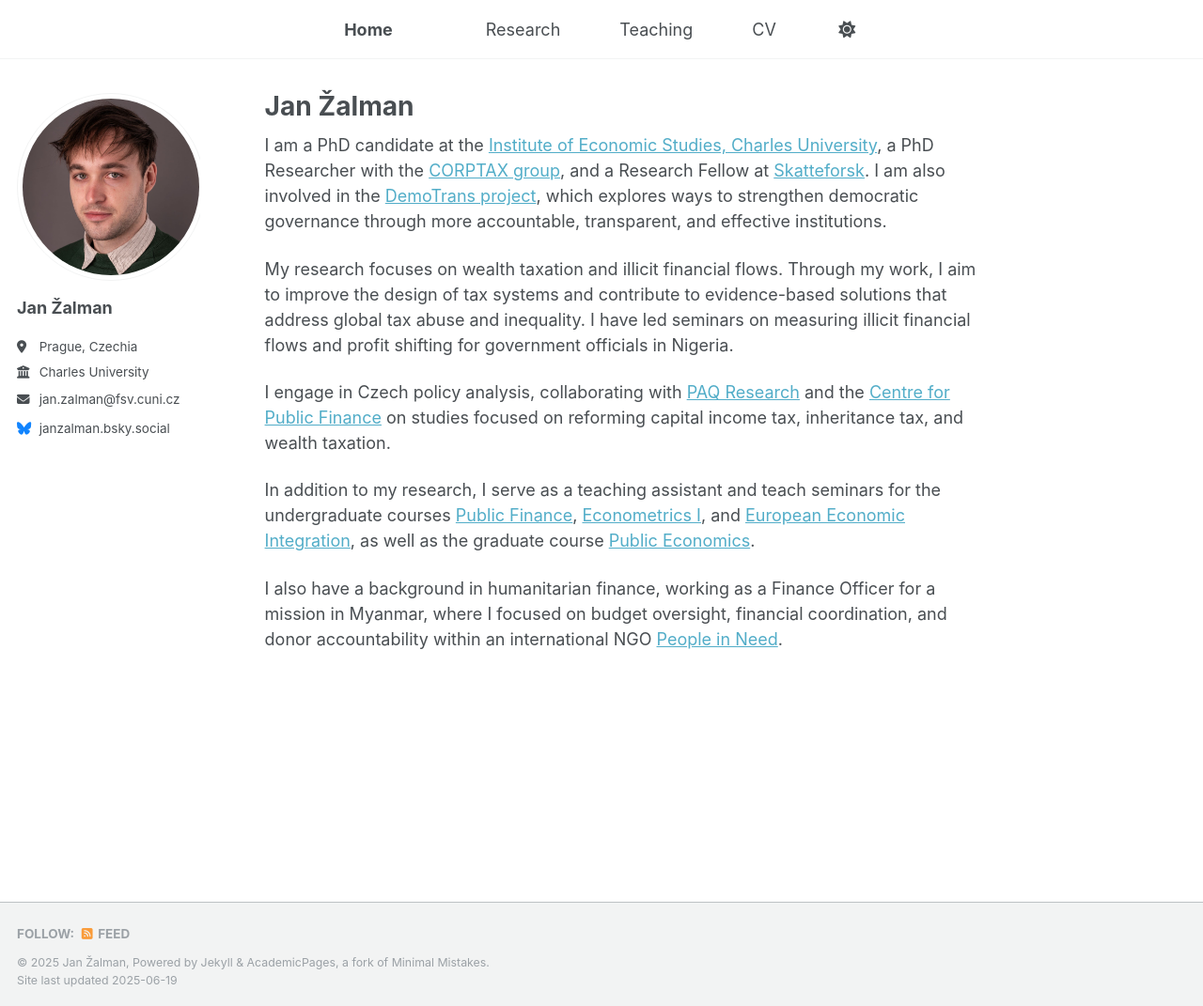
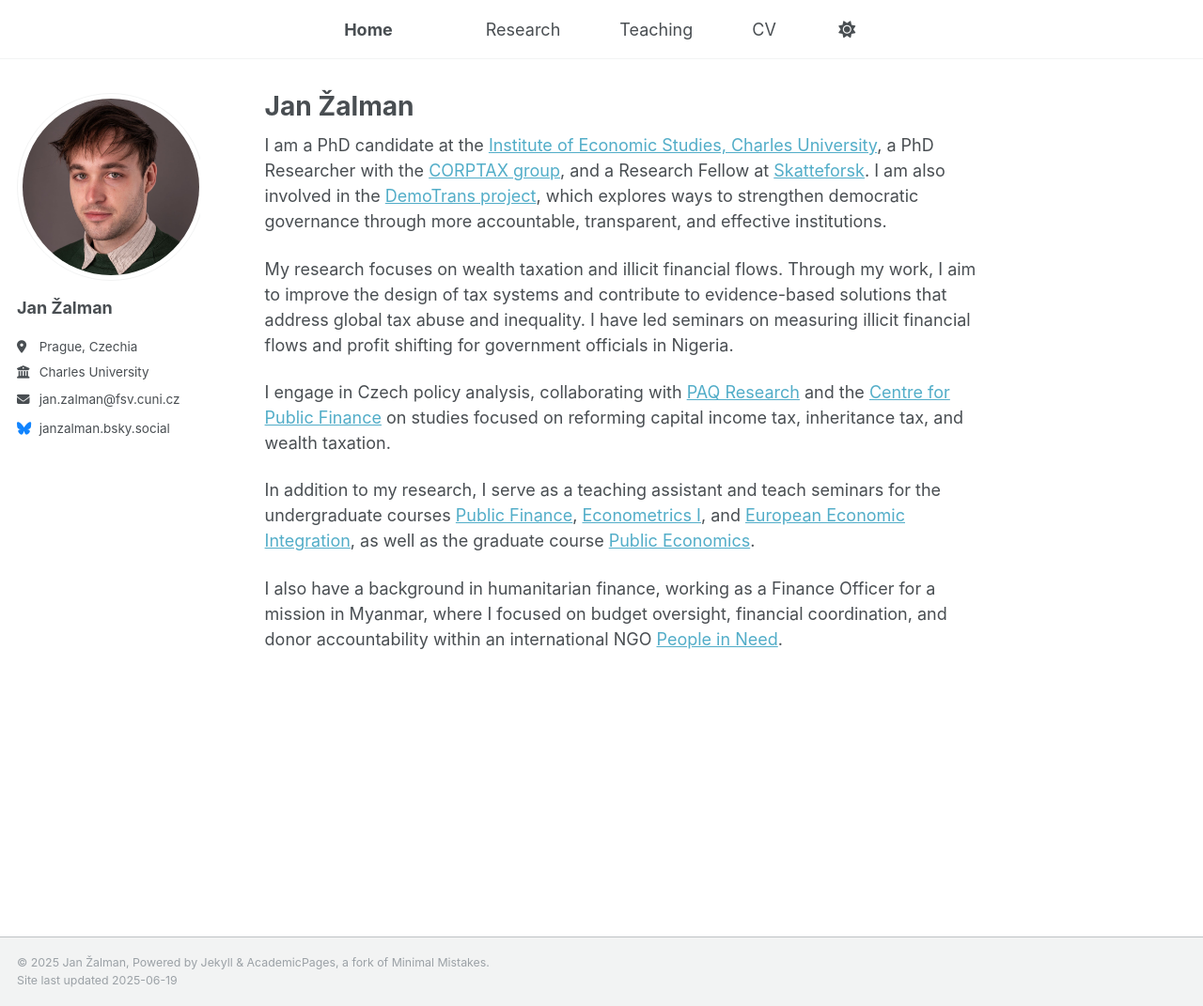
Before and after one commit to janzalman/janzalman.github.io, a Jekyll site: the page built from _pages/index.md, in a window 1280 px wide and 1071 px high. Shown: the whole window at 94% size. Built offline with Jekyll 4.4.1, drawn with Linux system fonts in a browser that asks for light colours.

Commit message:
Update _config.yml

```diff
--- a/_config.yml
+++ b/_config.yml
@@ -120,8 +120,8 @@ staticman:
       options:
         format           : "iso8601" # "iso8601" (default), "timestamp-seconds", "timestamp-milliseconds"
 atom_feed:
-  hide                   : false     # change to true to hide the RSS feed in the footer
-  path                   : # blank (default) uses feed.xml
+  hide                   : true     # change to true to hide the RSS feed in the footer
+  path                   : null
 
 
 # SEO Related
```
